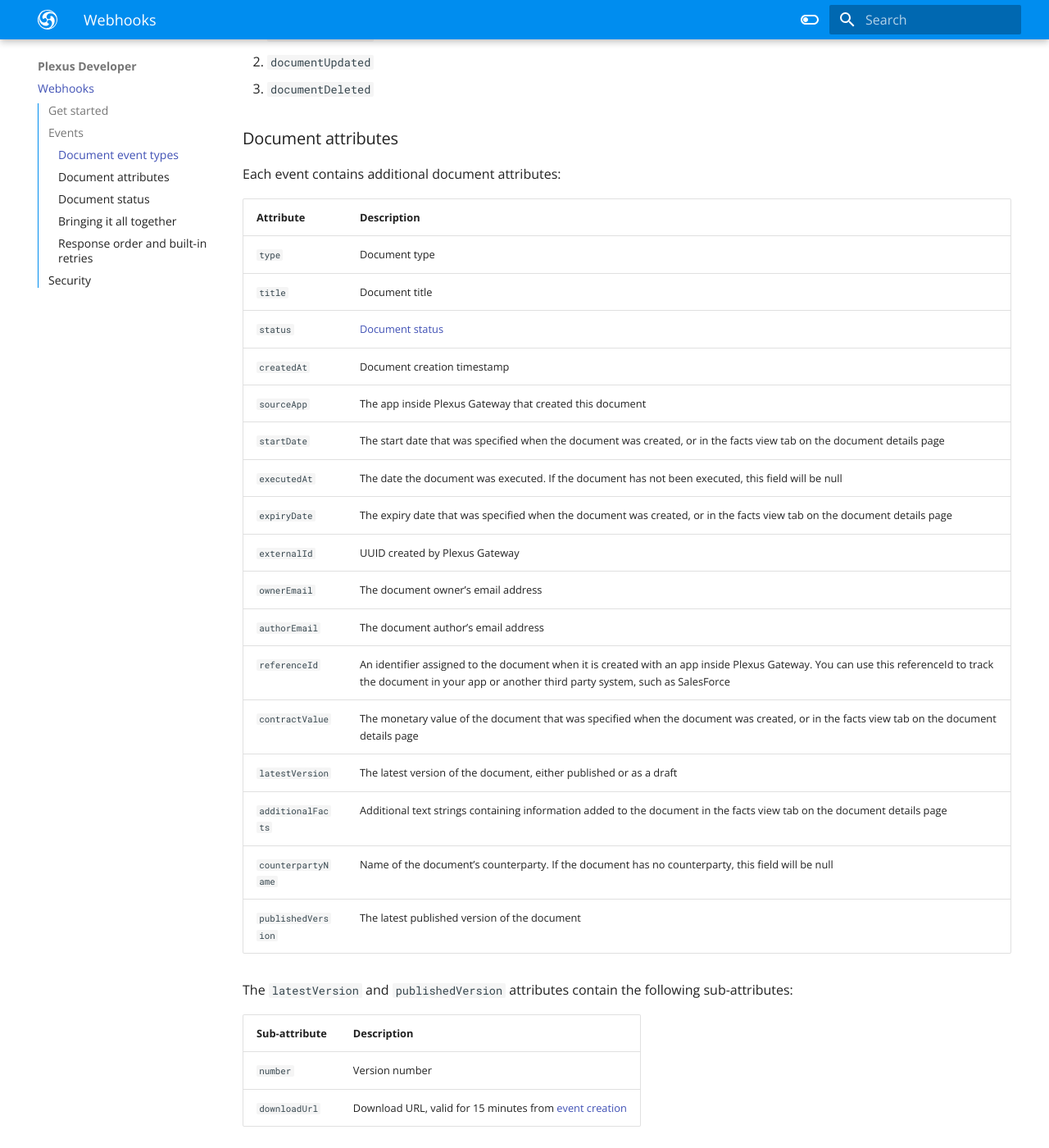
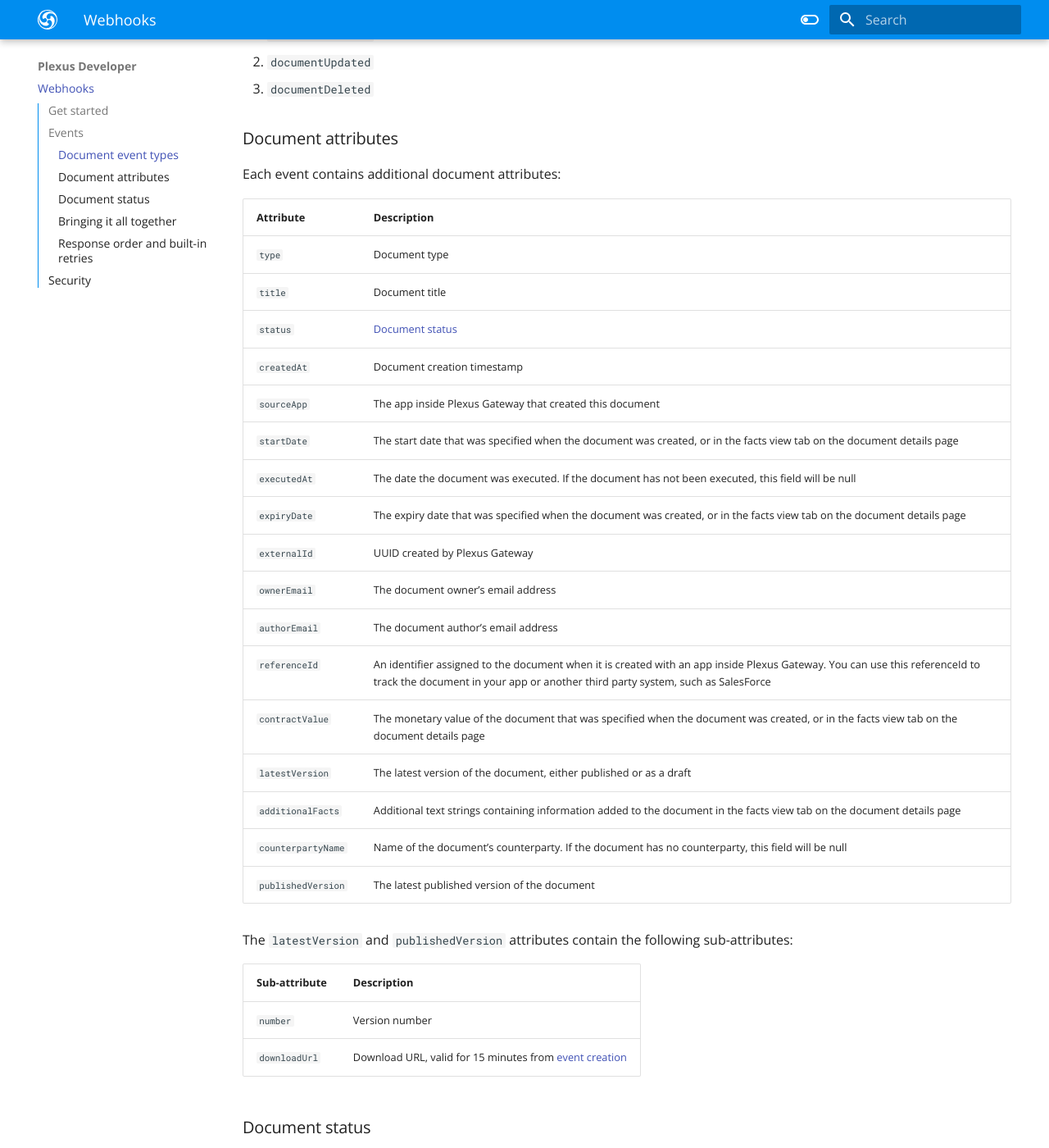
Before and after one commit to Plexlogic/developer, an MkDocs documentation site: the page built from docs/index.md, in a window 1280 px wide and 1400 px high, scrolled down 1313 px. Shown: the whole window at 82% size. Built offline with MkDocs 1.6.1 and Material for MkDocs 9.7.7, drawn with Linux system fonts in a browser that asks for light colours; comment, search, counter and statistics services are not loaded.

Commit message:
No word-break for <code> in 1st column of a table

```diff
--- /dev/null
+++ b/docs/stylesheets/table.css
@@ -0,0 +1,4 @@
+th:first-of-type code,
+td:first-of-type code {
+    word-break: normal;
+}
--- a/mkdocs.yml
+++ b/mkdocs.yml
@@ -55,6 +55,7 @@ extra_css:
   - stylesheets/colors.css
   - stylesheets/scheme.css
   - stylesheets/admonition.css
+  - stylesheets/table.css
 extra_javascript:
   - https://cdnjs.cloudflare.com/ajax/libs/tablesort/5.2.1/tablesort.min.js
   - javascripts/tablesort.js
```
